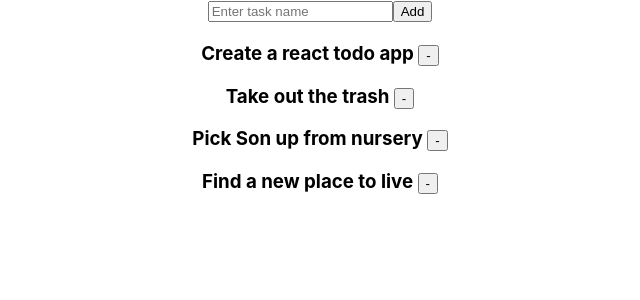
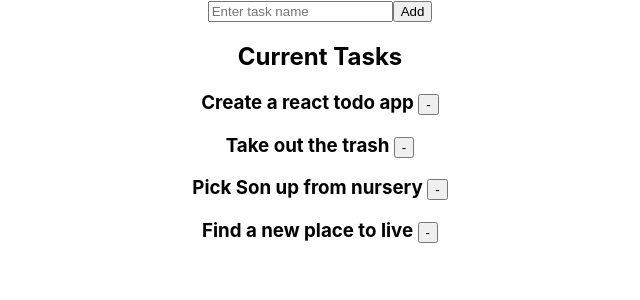
Before and after one commit to alittlebroken/react-todo, a React (Create React App) app: page / in a window 1280 px wide. Shown: the top 300 px of the page, without its empty margins (320-960 px from the left). Built offline with nearby package versions, Linux system fonts and the light colour scheme.

Commit message:
Updated to set name of current task list via a TaskList property

```diff
--- a/src/components/App/App.js
+++ b/src/components/App/App.js
@@ -50,6 +50,7 @@ function App() {
     <div className="App">
       <TaskBar onAdd={addTask} />
       <TaskList
+        title="Current Tasks"
         tasks={tasks}
         onRemove={removeTask} />
     </div>
```
